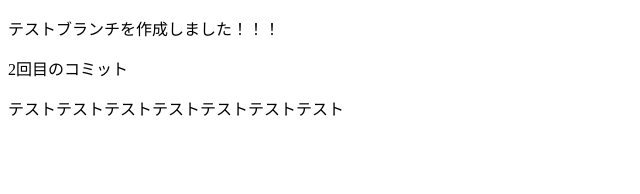
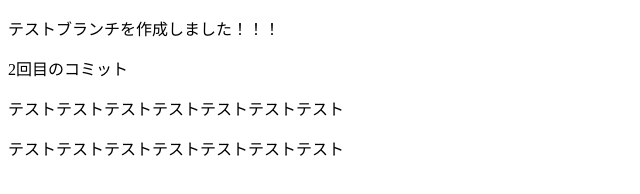
Before and after one commit to hata-tomoyuki/test-site4, a plain HTML site: page index.html in a window 1280 px wide. Shown: the whole page, without its empty margins (0-640 px from the left). Drawn offline with Linux system fonts and the light colour scheme.

Commit message:
コード追加

```diff
--- a/index.html
+++ b/index.html
@@ -9,5 +9,7 @@
     <p>テストブランチを作成しました！！！</p>
     <span>2回目のコミット</span>
     <p>テストテストテストテストテストテストテスト</p>
+
+    <p>テストテストテストテストテストテストテスト</p>
   </body>
 </html>
```
